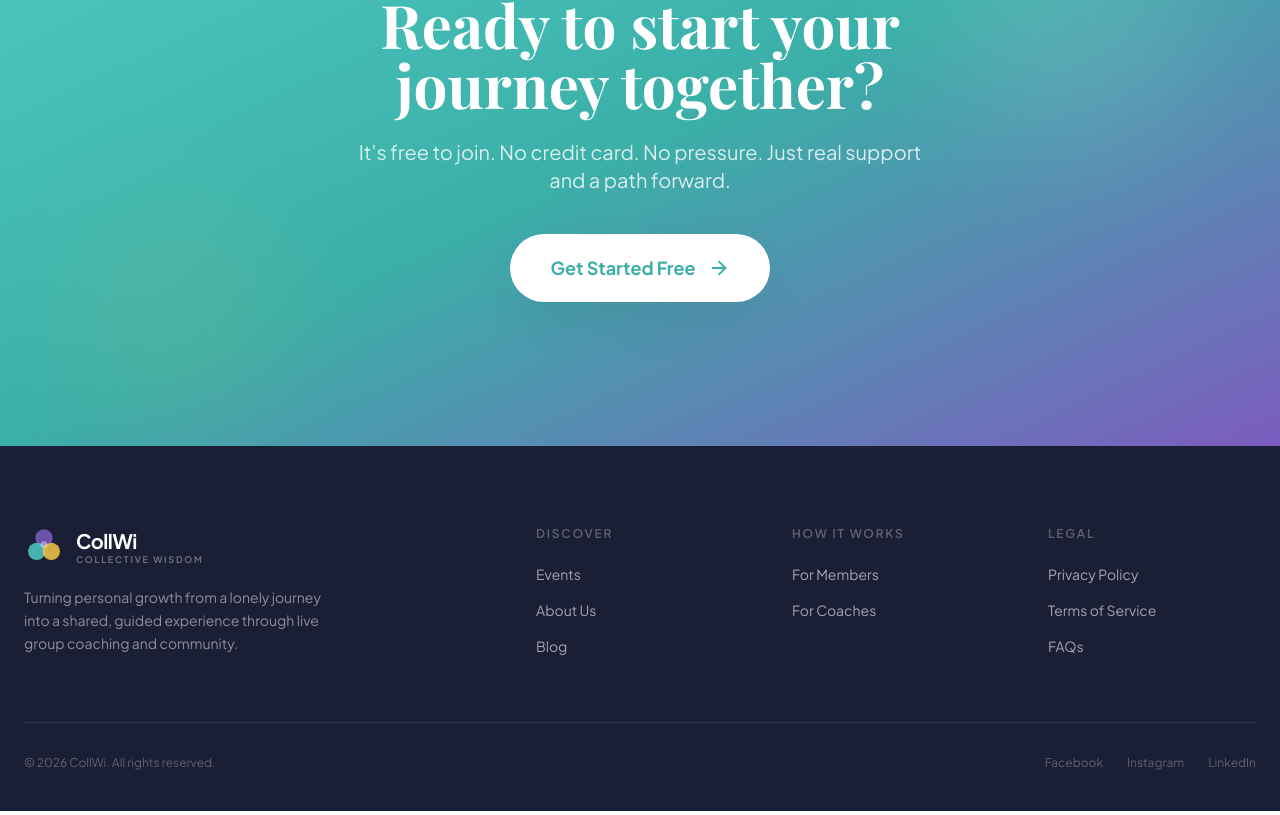
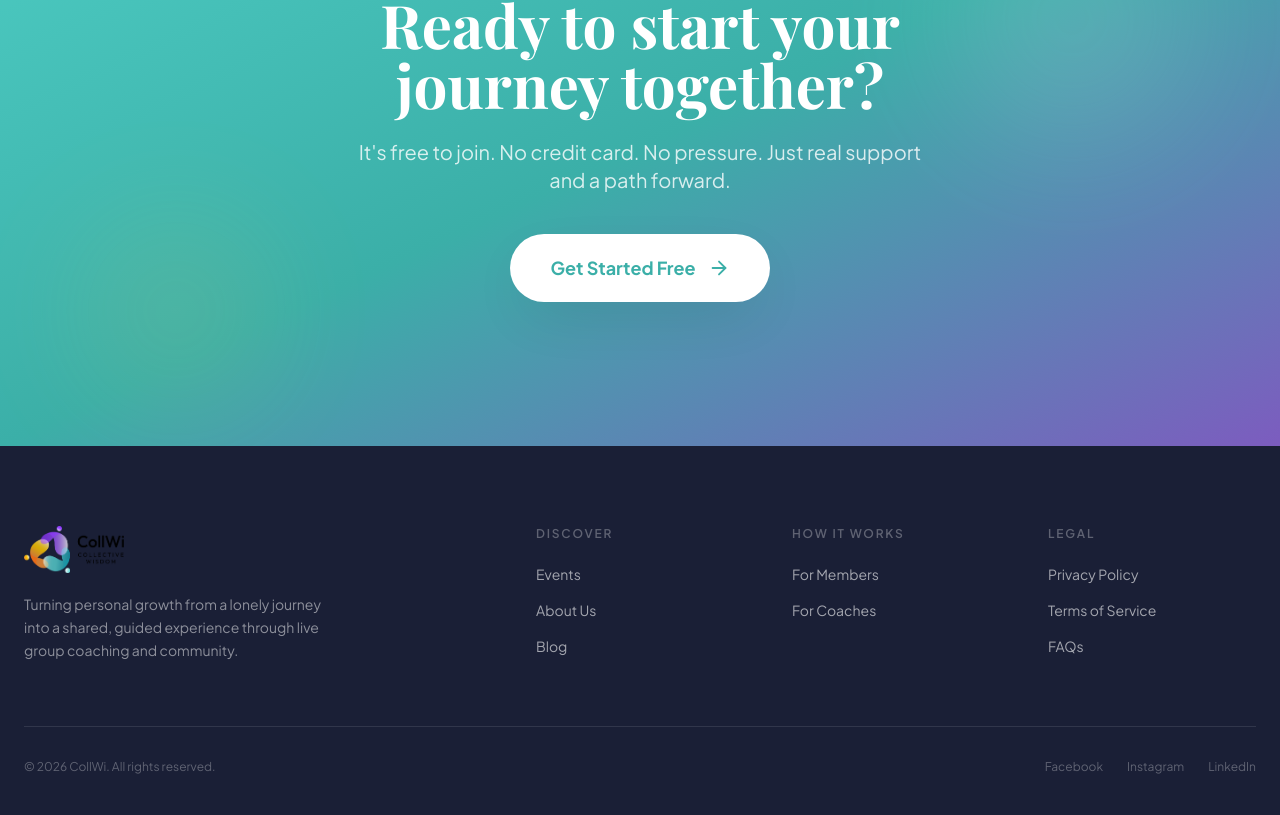
Before and after one commit to gaiaCollwi/collwi-landing, a Next.js app: page / in a window 1280 px wide. Shown: the part 5049-5864 px from the top of the page. Built offline with nearby package versions, Linux system fonts and the light colour scheme; a web font is replaced by a local one.

Commit message:
Use original logo in footer

```diff
--- a/app/components/Footer.js
+++ b/app/components/Footer.js
@@ -24,19 +24,8 @@ export default function Footer() {
         <div className="grid grid-cols-1 md:grid-cols-2 lg:grid-cols-5 gap-12 mb-16">
           {/* Brand */}
           <div className="lg:col-span-2">
-            <div className="flex items-center gap-3 mb-5">
-              <svg width={40} height={40} viewBox="0 0 60 60" fill="none">
-                <circle cx="30" cy="18" r="13" fill="#7C5CBF" opacity="0.85" />
-                <circle cx="19" cy="38" r="13" fill="#4ECDC4" opacity="0.85" />
-                <circle cx="41" cy="38" r="13" fill="#F7C948" opacity="0.85" />
-                <circle cx="30" cy="28" r="5" fill="white" opacity="0.4" />
-              </svg>
-              <div>
-                <span className="text-xl font-bold tracking-tight">CollWi</span>
-                <span className="block text-[9px] font-semibold tracking-[0.2em] uppercase text-white/40 -mt-0.5">
-                  Collective Wisdom
-                </span>
-              </div>
+            <div className="mb-5">
+              <Logo size="default" />
             </div>
             <p className="text-white/50 text-sm leading-relaxed max-w-xs">
               Turning personal growth from a lonely journey into a shared, guided
```
